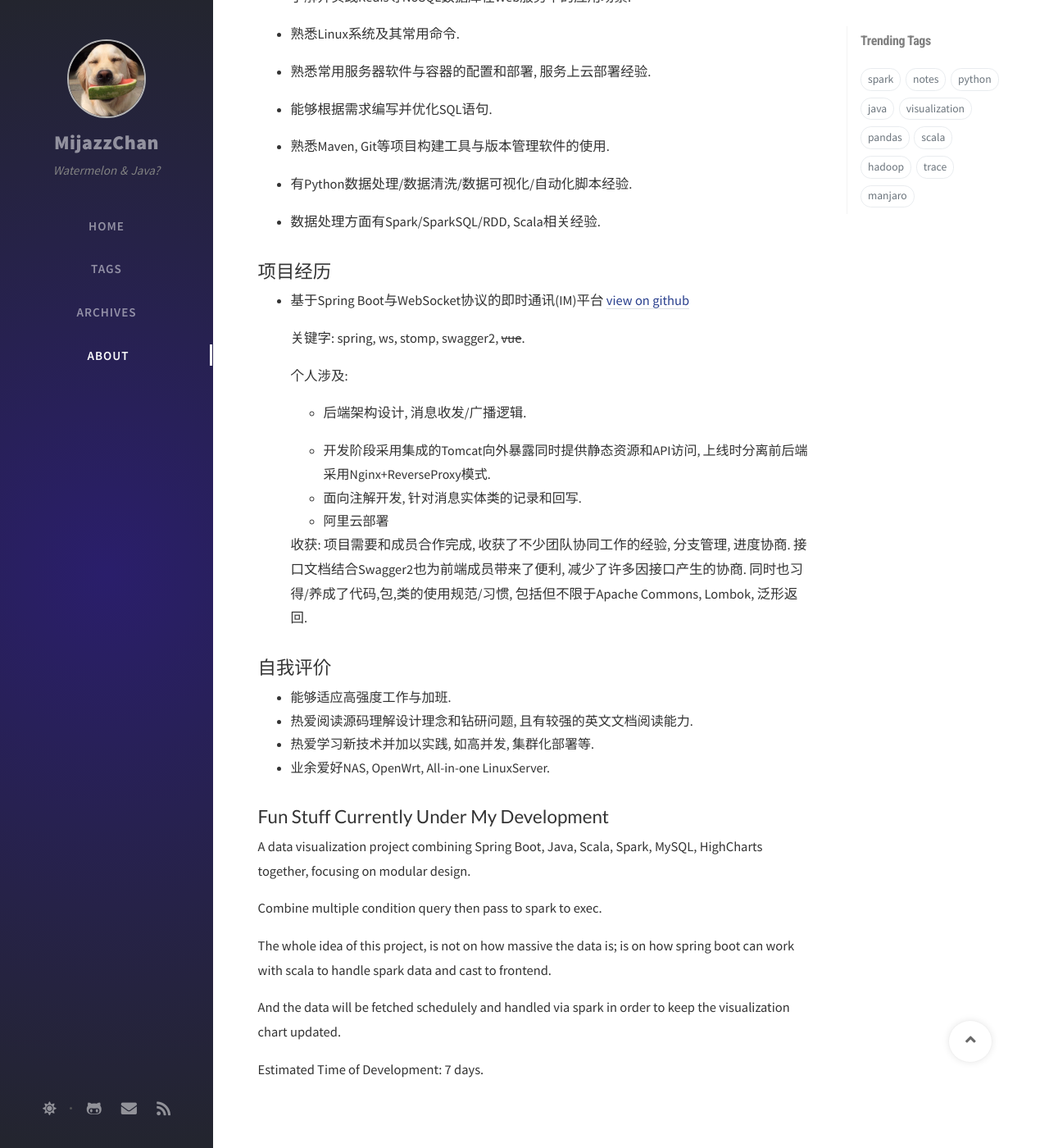
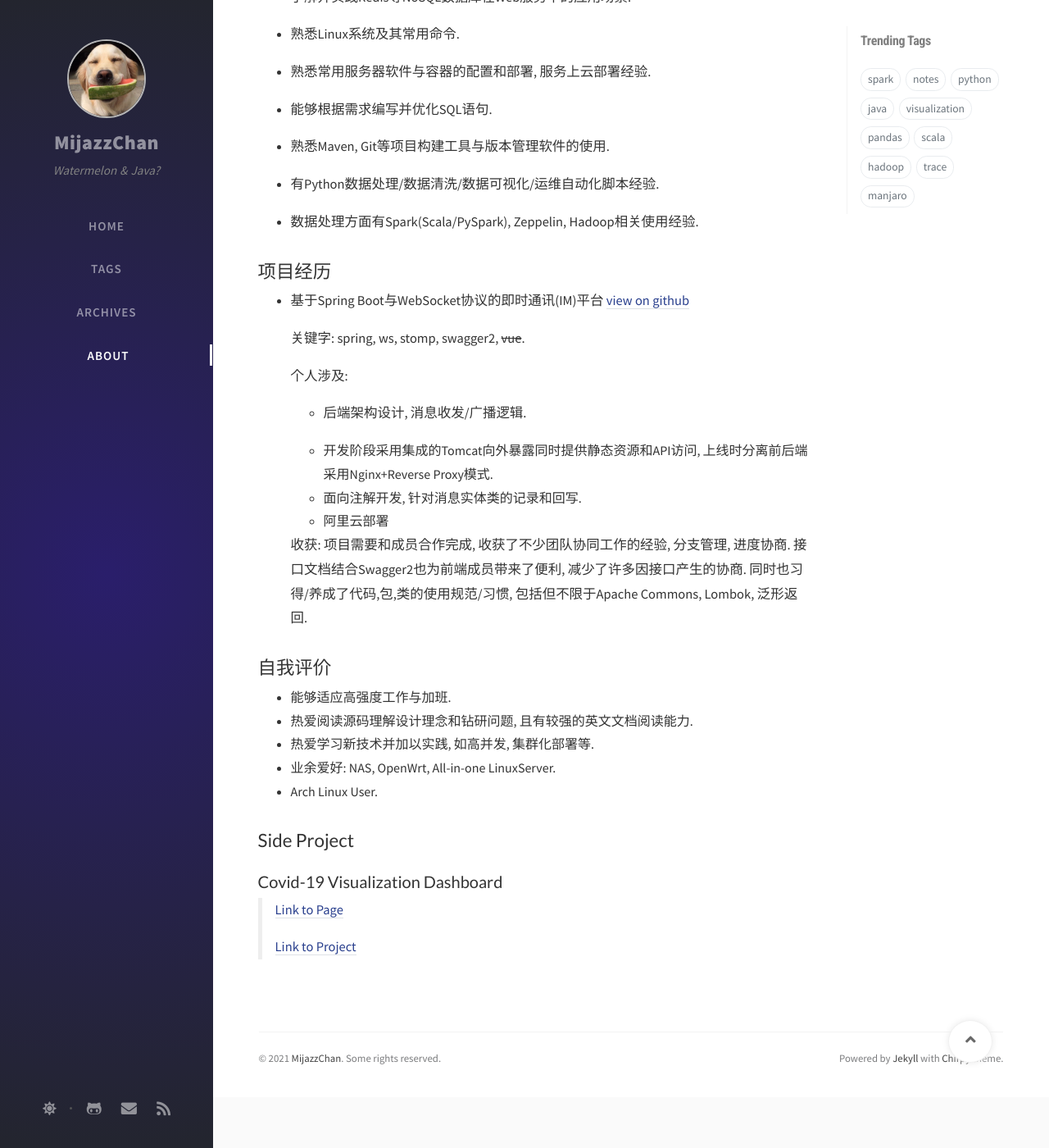
Before and after one commit to MijazzChan/MijazzChan.github.io, a Jekyll site: the page built from tabs/about.md, in a window 1280 px wide and 1400 px high, scrolled down 930 px. Shown: the whole window at 82% size. Built offline with Jekyll 4.4.1, drawn with Linux system fonts in a browser that asks for light colours; nearby versions of some CDN libraries; comment, search, counter and statistics services are not loaded.

Commit message:
Alter About.md

```diff
--- a/tabs/about.md
+++ b/tabs/about.md
@@ -39,9 +39,9 @@ title: About Me
 
 + 熟悉Maven, Git等项目构建工具与版本管理软件的使用.
 
-+ 有Python数据处理/数据清洗/数据可视化/自动化脚本经验.
++ 有Python数据处理/数据清洗/数据可视化/运维自动化脚本经验.
 
-+ 数据处理方面有Spark/SparkSQL/RDD, Scala相关经验.
++ 数据处理方面有Spark(Scala/PySpark), Zeppelin, Hadoop相关使用经验.
 
 
 ## 项目经历
@@ -54,7 +54,7 @@ title: About Me
 
   - 后端架构设计, 消息收发/广播逻辑.
 
-  - 开发阶段采用集成的Tomcat向外暴露同时提供静态资源和API访问, 上线时分离前后端采用Nginx+ReverseProxy模式.
+  - 开发阶段采用集成的Tomcat向外暴露同时提供静态资源和API访问, 上线时分离前后端采用Nginx+Reverse Proxy模式.
   - 面向注解开发, 针对消息实体类的记录和回写.
   - 阿里云部署
 
@@ -65,16 +65,13 @@ title: About Me
 + 能够适应高强度工作与加班.
 + 热爱阅读源码理解设计理念和钻研问题, 且有较强的英文文档阅读能力.
 + 热爱学习新技术并加以实践, 如高并发, 集群化部署等.
-+ 业余爱好NAS, OpenWrt, All-in-one LinuxServer.
++ 业余爱好: NAS, OpenWrt, All-in-one LinuxServer.
++ Arch Linux User.
 
-## Fun Stuff Currently Under My Development
+## Side Project
 
-A data visualization project combining Spring Boot, Java, Scala, Spark, MySQL, HighCharts together, focusing on modular design.
+### Covid-19 Visualization Dashboard
 
-Combine multiple condition query then pass to spark to exec.
-
-The whole idea of this project, is not on how massive the data is; is on how spring boot can work with scala to handle spark data and cast to frontend.
-
-And the data will be fetched schedulely and handled via spark in order to keep the visualization chart updated.
-
-Estimated Time of Development: 7 days.
+> [Link to Page](https://www.wearamask.ml)
+>
+> [Link to Project](https://github.com/MijazzChan/covid-19-visualization)
```
